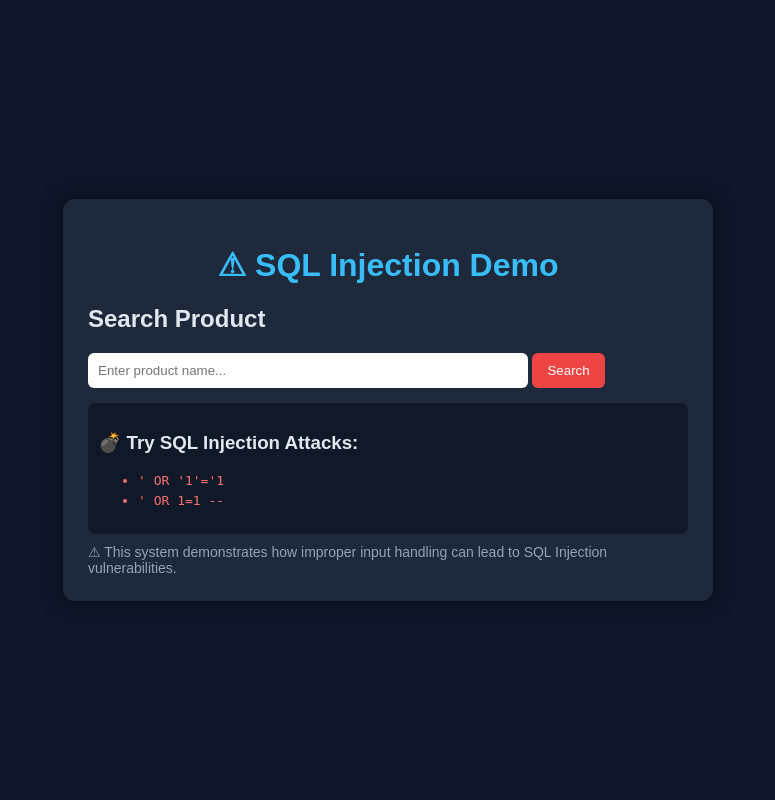
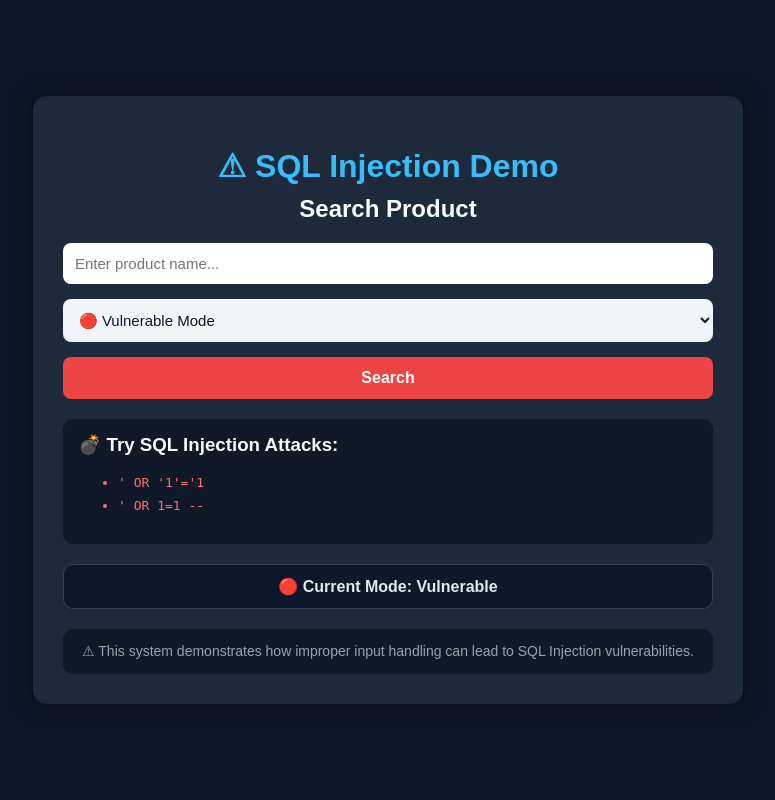
Before and after one commit to Anurag-Mendhe/SQL-Injection-Project, a Flask app: page / in a window 1280 px wide. Shown: the whole page, without its empty margins (252-1027 px from the left). Run offline with Flask 3, Linux system fonts and the light colour scheme.

Commit message:
add new modes

```diff
--- a/app.py
+++ b/app.py
@@ -2,7 +2,7 @@ from flask import Flask, render_template, request
 import sqlite3
 import os
 
-# ✅ Ensure DB is created on cloud
+# ✅ Ensure database is created automatically
 if not os.path.exists("products.db"):
     import init_db
 
@@ -10,32 +10,65 @@ app = Flask(__name__)
 
 @app.route("/", methods=["GET", "POST"])
 def index():
+
     results = []
     search_query = ""
     error = None
+    mode = "vulnerable"
 
     if request.method == "POST":
+
+        # 🔍 Get form values
         search_query = request.form.get("search", "").strip()
+        mode = request.form.get("mode", "vulnerable")
 
         if search_query:
+
             conn = None
+
             try:
-                # ❗ Vulnerable query (intentional for SQL Injection demo)
-                query = "SELECT * FROM products WHERE name LIKE '%" + search_query + "%'"
-
+                # ✅ Connect to database
                 conn = sqlite3.connect("products.db")
                 cursor = conn.cursor()
 
-                print("User Input:", search_query)
-                print("Executed Query:", query)  # 🔥 shows injection in logs
+                # 🔴 Vulnerable Mode
+                if mode == "vulnerable":
 
-                cursor.execute(query)
+                    query = (
+                        "SELECT * FROM products WHERE name LIKE '%"
+                        + search_query +
+                        "%'"
+                    )
+
+                    print("\n🔴 Vulnerable Mode")
+                    print("User Input:", search_query)
+                    print("Executed Query:", query)
+
+                    cursor.execute(query)
+
+                # 🟢 Secure Mode
+                else:
+
+                    query = "SELECT * FROM products WHERE name LIKE ?"
+
+                    safe_value = "%" + search_query + "%"
+
+                    print("\n🟢 Secure Mode")
+                    print("User Input:", search_query)
+                    print("Executed Query:", query)
+                    print("Parameter:", safe_value)
+
+                    cursor.execute(query, (safe_value,))
+
+                # ✅ Fetch results
                 results = cursor.fetchall()
 
             except Exception as e:
+
                 error = str(e)
 
             finally:
+
                 if conn:
                     conn.close()
 
@@ -43,10 +76,17 @@ def index():
         "index.html",
         results=results,
         search_query=search_query,
-        error=error
+        error=error,
+        mode=mode
     )
 
 if __name__ == "__main__":
-    # ✅ Required for cloud platforms like Render
+
+    # ☁️ Required for Render deployment
     port = int(os.environ.get("PORT", 8000))
-    app.run(host="0.0.0.0", port=port)
+
+    app.run(
+        host="0.0.0.0",
+        port=port,
+        debug=True
+    )
--- a/static/styles.css
+++ b/static/styles.css
@@ -7,41 +7,71 @@ body {
   display: flex;
   justify-content: center;
   align-items: center;
-  height: 100vh;
+  min-height: 100vh;
 }
 
 .container {
-  width: 600px;
+  width: 650px;
   background: #1e293b;
-  padding: 25px;
-  border-radius: 12px;
-  box-shadow: 0 0 20px rgba(0, 0, 0, 0.5);
+  padding: 30px;
+  border-radius: 14px;
+  box-shadow: 0 0 25px rgba(0, 0, 0, 0.6);
 }
 
 h1 {
   text-align: center;
   color: #38bdf8;
+  margin-bottom: 10px;
 }
 
 h2 {
   margin-top: 10px;
+  margin-bottom: 20px;
+  text-align: center;
+  color: #f8fafc;
+}
+
+form {
+  display: flex;
+  flex-direction: column;
 }
 
 input[type="text"] {
-  width: 70%;
-  padding: 10px;
-  border-radius: 6px;
+  width: 100%;
+  padding: 12px;
+  border-radius: 8px;
   border: none;
   outline: none;
+  font-size: 15px;
+  margin-bottom: 15px;
+  box-sizing: border-box;
+}
+
+.mode-select {
+  width: 100%;
+  padding: 12px;
+  border-radius: 8px;
+  border: none;
+  outline: none;
+  font-size: 15px;
+  margin-bottom: 15px;
+  background: #f1f5f9;
+  color: #0f172a;
+  cursor: pointer;
+  box-sizing: border-box;
 }
 
 input[type="submit"] {
-  padding: 10px 15px;
+  width: 100%;
+  padding: 12px;
   border: none;
-  border-radius: 6px;
+  border-radius: 8px;
   background: #ef4444;
   color: white;
   cursor: pointer;
+  font-size: 16px;
+  font-weight: bold;
+  transition: 0.3s;
 }
 
 input[type="submit"]:hover {
@@ -50,26 +80,45 @@ input[type="submit"]:hover {
 
 .attacks {
   background: #111827;
-  padding: 10px;
-  border-radius: 8px;
-  margin-top: 15px;
+  padding: 15px;
+  border-radius: 10px;
+  margin-top: 20px;
+}
+
+.attacks h3 {
+  margin-top: 0;
+  color: #f8fafc;
 }
 
 .attacks li {
   color: #f87171;
-  margin: 5px 0;
+  margin: 8px 0;
   font-family: monospace;
+}
+
+.current-mode {
+  margin-top: 20px;
+  padding: 12px;
+  border-radius: 10px;
+  background: #0f172a;
+  text-align: center;
+  font-weight: bold;
+  border: 1px solid #334155;
 }
 
 .results {
   margin-top: 20px;
   background: #020617;
-  padding: 10px;
-  border-radius: 8px;
+  padding: 15px;
+  border-radius: 10px;
+}
+
+.results h3 {
+  margin-top: 0;
 }
 
 .product {
-  padding: 10px;
+  padding: 12px;
   border-bottom: 1px solid #334155;
 }
 
@@ -85,7 +134,7 @@ input[type="submit"]:hover {
 .no-results {
   margin-top: 20px;
   padding: 15px;
-  border-radius: 8px;
+  border-radius: 10px;
   background-color: #1e293b;
   border: 2px solid #ef4444;
   color: #f87171;
@@ -94,7 +143,12 @@ input[type="submit"]:hover {
 }
 
 .note {
-  margin-top: 10px;
+  margin-top: 20px;
+  padding: 12px;
+  background: #111827;
+  border-radius: 10px;
   font-size: 14px;
   color: #94a3b8;
+  text-align: center;
+  line-height: 1.5;
 }
--- a/templates/index.html
+++ b/templates/index.html
@@ -18,16 +18,27 @@
       <h2>Search Product</h2>
 
       <form method="POST">
+        <!-- 🔍 Search Input -->
         <input
           type="text"
           name="search"
           placeholder="Enter product name..."
           value="{{ search_query }}"
         />
+
+        <select name="mode" class="mode-select">
+          <option value="vulnerable">🔴 Vulnerable Mode</option>
+
+          <option value="secure">🟢 Secure Mode</option>
+        </select>
+
+        <!-- 🚀 Search Button -->
         <input type="submit" value="Search" />
 
+        <!-- 💣 Attack Examples -->
         <div class="attacks">
           <h3>💣 Try SQL Injection Attacks:</h3>
+
           <ul>
             <li>' OR '1'='1</li>
             <li>' OR 1=1 --</li>
@@ -35,33 +46,50 @@
         </div>
       </form>
 
-      <!-- 🔴 Error Display -->
+      <!-- 🔴 Current Mode -->
+      <div class="current-mode">
+        {% if mode == "vulnerable" %} 🔴 Current Mode: Vulnerable {% else %} 🟢
+        Current Mode: Secure {% endif %}
+      </div>
+
+      <!-- ⚠ Error Display -->
       {% if error %}
+
       <div class="no-results">⚠ Error: {{ error }}</div>
+
       {% endif %}
 
       <!-- ✅ Results -->
       {% if results %}
+
       <div class="results">
         <h3>📦 Results:</h3>
 
         {% for product in results %}
+
         <div class="product">
           <strong>{{ product[1] }}</strong><br />
+
           {{ product[2] }}<br />
-          <span class="price">$ {{ product[3] }}</span>
+
+          <span class="price"> $ {{ product[3] }} </span>
         </div>
+
         {% endfor %}
       </div>
 
       <!-- ❌ No Results -->
       {% elif search_query %}
+
       <div class="no-results">
         ❌ No results for "<strong>{{ search_query }}</strong>"<br />
+
         Product Currently Unavailable
       </div>
+
       {% endif %}
 
+      <!-- 📝 Note -->
       <div class="note">
         ⚠ This system demonstrates how improper input handling can lead to SQL
         Injection vulnerabilities.
```
